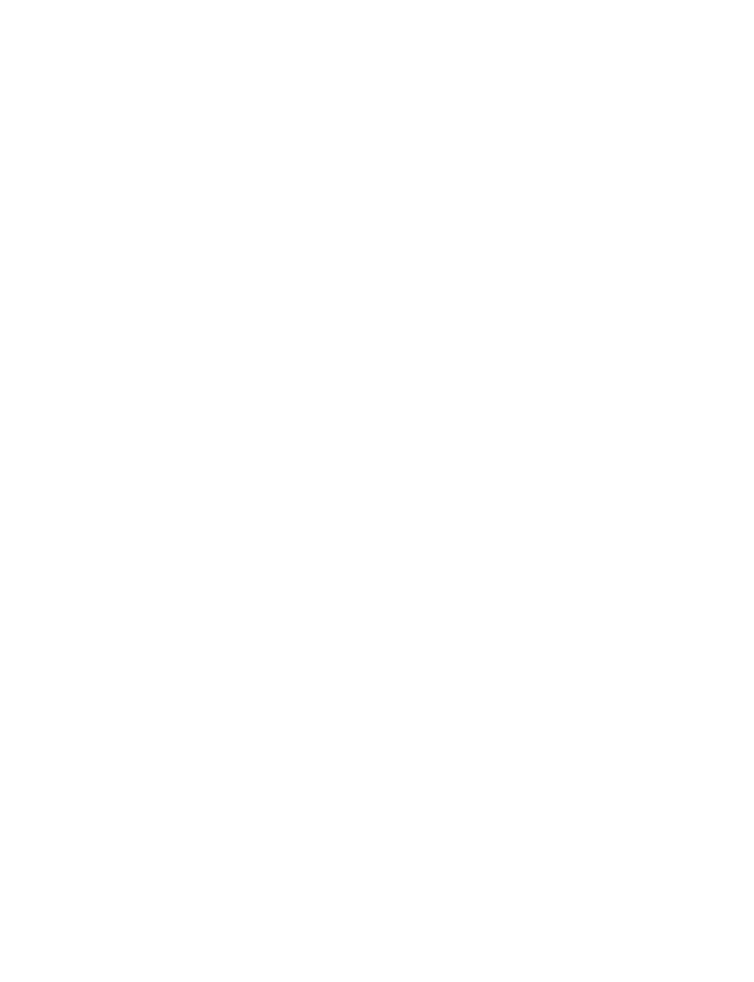
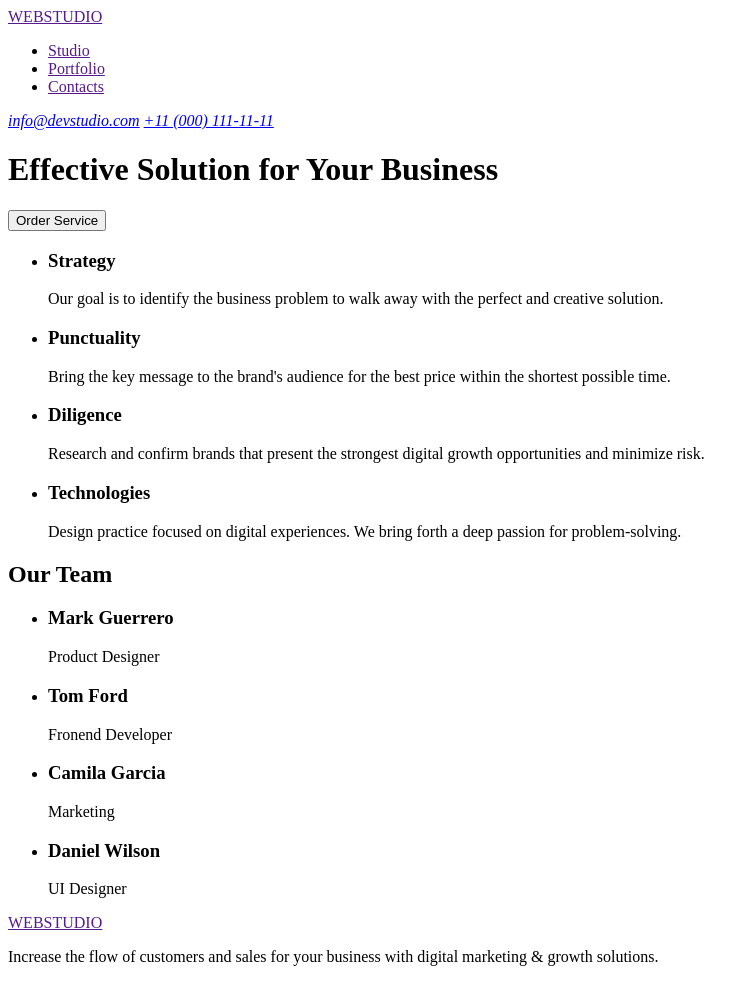
Before and after one commit to Serhii-Voloshchuk/goit-markup-hw-01, a plain HTML site: page index.html in a window 1280 px wide. Shown: the whole page, without its empty margins (0-754 px from the left). Before the commit the page ends 800 px from the top, so only its background shows below. Drawn offline with Linux system fonts and the light colour scheme.

Commit message:
Add files via upload

```diff
--- a/index.html
+++ b/index.html
@@ -6,8 +6,86 @@
     <title>Document</title>
   </head>
   <body>
-    <header></header>
-    <main></main>
-    <footer></footer>
+    <header>
+      <nav>
+<a href="">
+  WEBSTUDIO
+</a>
+<ul>
+  <li><a href="">Studio</a></li>
+  <li><a href="">Portfolio</a></li>
+  <li><a href="">Contacts</a></li>
+</ul>
+      </nav>
+      <address>
+        <a href="mailto:info@devstudio.com">info@devstudio.com</a>
+        <a href="tel:+110001111111">+11 (000) 111-11-11</a>
+      </address>
+<h1>Effective Solution for Your Business</h1>
+<button type="button">Order Service</button>
+<ul>
+  <li>
+    <h3>Strategy</h3>
+    <p>Our goal is to identify the business
+    problem to walk away with the perfect and creative solution.</p>
+  </li>
+  <li>
+<h3>Punctuality</h3>
+<p>
+  Bring the key message to the brand's audience for the best price within
+  the shortest possible time.
+</p>
+  </li>
+  <li>
+    <h3>Diligence</h3>
+    <p>
+      Research and confirm
+      brands that present the strongest digital growth opportunities and minimize risk.
+    </p>
+  </li>
+  <li>
+    <h3>Technologies</h3>
+    <p>
+      Design practice focused on
+      digital experiences. We bring forth a deep passion for problem-solving.
+    </p>
+  </li>
+
+</ul>
+    </header>
+    <main>
+      <h2>Our Team</h2>
+      <ul>
+        <li>
+          <a href="./images/img-3.jpg" alt="Mark-Guerrero" width="264px" ></a>
+          <h3>Mark Guerrero</h3>
+          <p>Product Designer</p>
+        </li>
+        <li>
+          <a href="./images/img-2.jpg" alt="Tom-Ford" width="264px"></a>
+          <h3>Tom Ford</h3>
+          <p>Fronend Developer</p>
+        </li>
+        <li>
+          <a href="./images/img-1.jpg" alt="Camila-Garcia" width="264px"></a>
+          <h3>Camila Garcia</h3>
+          <p>Marketing</p>
+        </li>
+        <li>
+         <a href="./images/img.jpg" alt="Daniel-Wilson" width="264px"></a>
+          <h3>Daniel Wilson</h3>
+          <p>UI Designer</p>
+        </li>
+      </ul>
+    </main>
+    <footer>
+      <a href="">
+        WEBSTUDIO
+      </a>
+      <p>
+        Increase the flow of customers and
+      sales for your business with digital marketing & growth solutions.
+      </p>
+    </footer>
   </body>
 </html>
```
Also changed, not shown: hw1/Logo (1).jpg (added), hw1/Logo.jpg (added), images/Logo (1).jpg (added), images/Logo.jpg (added), images/img-1.jpg (added), images/img-2.jpg (added), images/img-3.jpg (added), images/img.jpg (added), 3 other files.
